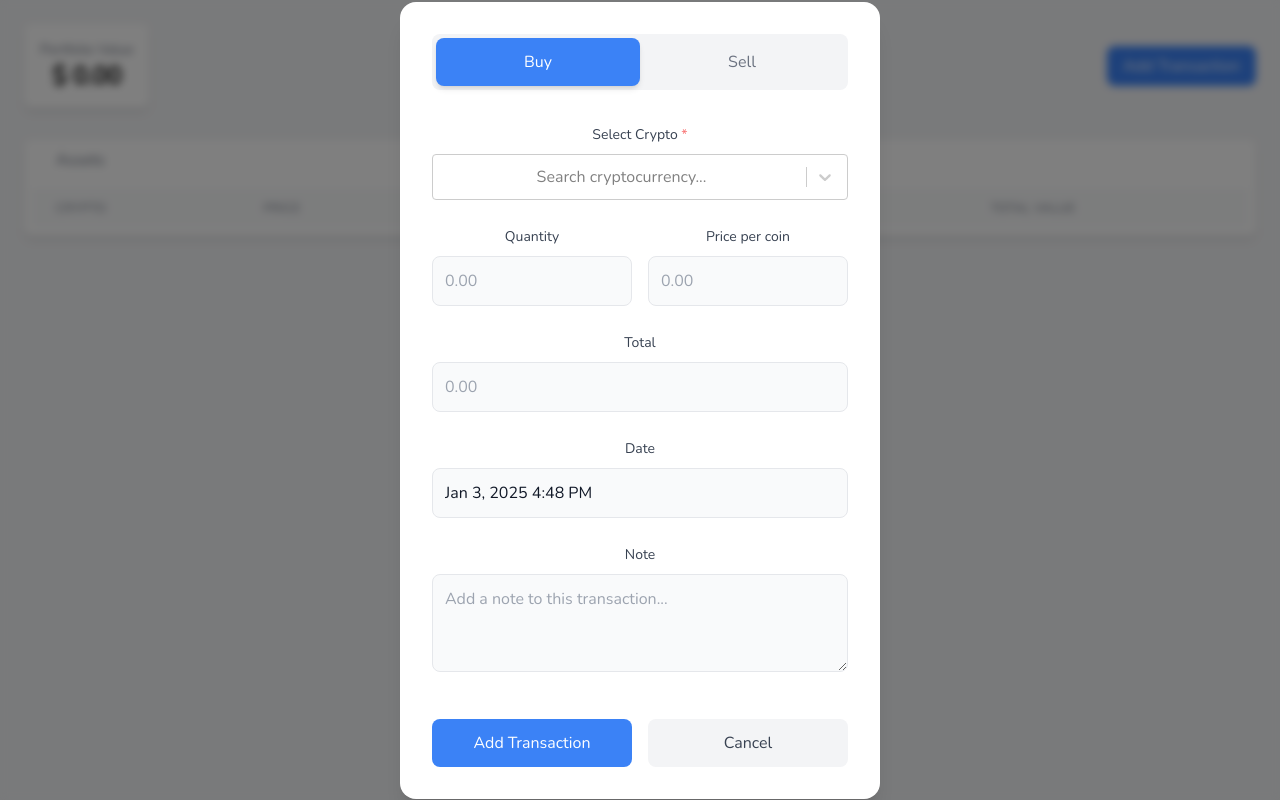
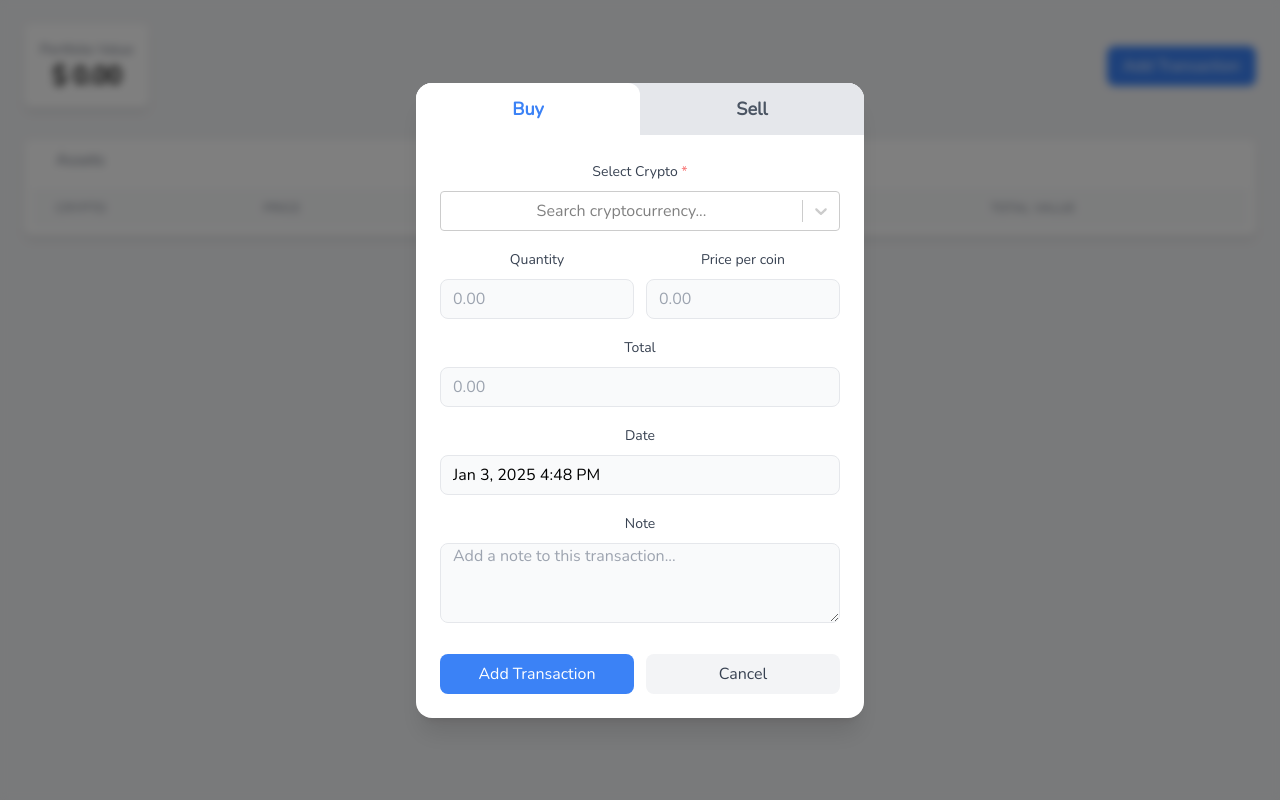
Before and after one commit to mylordkaz/cryptrackDesktop, a React (Vite) app in the folder frontend/: page / in a window 1280 px wide. Both pictures are taken after a click on the button "Add Transaction". Built offline with nearby package versions, Linux system fonts and the light colour scheme.

Commit message:
UI: improve from design

```diff
--- a/frontend/src/components/AddTransactionModal.tsx
+++ b/frontend/src/components/AddTransactionModal.tsx
@@ -145,33 +145,55 @@ export function AddTransactionModal({
   if (!isOpen) return null;
 
   return (
-    <div className="fixed inset-0 bg-black/50 backdrop-blur-sm flex items-center justify-center">
-      <div className="bg-white p-8 rounded-2xl w-[480px] shadow-xl">
+    <div className="fixed inset-0 bg-black/50 backdrop-blur-sm flex items-center justify-center overflow-y-auto">
+      <div className="relative min-h-screen w-full flex items-center justify-center p-4">
+        <div className="bg-white rounded-2xl w-full max-w-md shadow-xl max-h-[90vh] overflow-y-auto">
           {/* Buy/Sell Tabs */}
-        <div className="flex mb-8 bg-gray-100 p-1 rounded-lg">
-          <button
-            className={`flex-1 py-3 rounded-lg font-medium transition-all ${
+          <div className="flex bg-gray-200">
+            <div
+              className={`flex-1 relative text-center px-8 py-3 cursor-pointer select-none
+            ${
               tab === "buy"
-                ? "bg-blue-500 text-white shadow-md"
-                : "text-gray-500 hover:text-gray-700"
-            }`}
+                ? "bg-white rounded-t-xl"
+                : "bg-gray-200 rounded-t-xl rounded-br-xl"
+            }
+          `}
               onClick={() => setTab("buy")}
             >
+              <span
+                className={`font-bold text-lg ${tab === "buy" ? "text-blue-500" : "text-gray-600"}`}
+              >
                 Buy
-          </button>
-          <button
-            className={`flex-1 py-3 rounded-lg font-medium transition-all ${
+              </span>
+              {/* Connect tab to content when active */}
+              {tab === "buy" && (
+                <div className="absolute bottom-0 left-0 right-0 h-1 bg-white" />
+              )}
+            </div>
+            <div
+              className={`flex-1  relative text-center px-8 py-3 cursor-pointer select-none
+            ${
               tab === "sell"
-                ? "bg-red-500 text-white shadow-md"
-                : "text-gray-500 hover:text-gray-700"
-            }`}
+                ? "bg-white rounded-t-xl"
+                : "bg-gray-200 rounded-t-xl rounded-bl-xl"
+            }
+          `}
               onClick={() => setTab("sell")}
             >
+              <span
+                className={`font-bold text-lg ${tab === "sell" ? "text-red-500" : "text-gray-600"}`}
+              >
                 Sell
-          </button>
+              </span>
+              {/* Connect tab to content when active */}
+              {tab === "sell" && (
+                <div className="absolute bottom-0 left-0 right-0 h-1 bg-white" />
+              )}
+            </div>
           </div>
 
-        <form className="space-y-6" onSubmit={handleSubmit}>
+          <div className="p-6">
+            <form className="space-y-4" onSubmit={handleSubmit}>
               {/* Select Crypto */}
               <div className="space-y-2">
                 <label className="text-sm font-medium text-gray-700">
@@ -206,7 +228,7 @@ export function AddTransactionModal({
                   isSearchable
                   classNames={{
                     control: (state) =>
-                  `p-1 bg-gray-50 border ${
+                      `!min-h-[40px] bg-gray-50 border ${
                         !selectedCrypto ? "border-red-500" : "border-gray-200"
                       } rounded-lg focus-within:ring-2 focus-within:ring-blue-500 focus-within:border-blue-500`,
                     input: () => "text-gray-900",
@@ -216,11 +238,11 @@ export function AddTransactionModal({
                         : "bg-white cursor-pointer hover:bg-gray-50",
                   }}
                 />
-            {error && <p className="text-red-400 text-sm mt-1">{error}</p>}
+                {error && <p className="text-red-400 text-sm">{error}</p>}
               </div>
 
               {/* Amount and Price */}
-          <div className="grid grid-cols-2 gap-4">
+              <div className="grid grid-cols-2 gap-3">
                 <div className="space-y-2">
                   <label className="text-sm font-medium text-gray-700">
                     Quantity
@@ -228,7 +250,7 @@ export function AddTransactionModal({
                   <input
                     type="number"
                     placeholder="0.00"
-                className="w-full p-3 bg-gray-50 border border-gray-200 rounded-lg text-gray-900 focus:ring-2 focus:ring-blue-500 focus:border-blue-500"
+                    className="w-full h-10 px-3 bg-gray-50 border border-gray-200 rounded-lg"
                     value={quantity}
                     onChange={(e) => setQuantity(e.target.value)}
                   />
@@ -240,7 +262,7 @@ export function AddTransactionModal({
                   <input
                     type="number"
                     placeholder="0.00"
-                className="w-full p-3 bg-gray-50 border border-gray-200 rounded-lg text-gray-900 focus:ring-2 focus:ring-blue-500 focus:border-blue-500"
+                    className="w-full h-10 px-3 bg-gray-50 border border-gray-200 rounded-lg"
                     value={price}
                     onChange={(e) => setPrice(e.target.value)}
                   />
@@ -249,11 +271,13 @@ export function AddTransactionModal({
 
               {/* Total */}
               <div className="space-y-2">
-            <label className="text-sm font-medium text-gray-700">Total</label>
+                <label className="text-sm font-medium text-gray-700">
+                  Total
+                </label>
                 <input
                   type="number"
                   placeholder="0.00"
-              className="w-full p-3 bg-gray-50 border border-gray-200 rounded-lg text-gray-900 focus:ring-2 focus:ring-blue-500 focus:border-blue-500"
+                  className="w-full h-10 px-3 bg-gray-50 border border-gray-200 rounded-lg"
                   value={total}
                   onChange={(e) => setTotal(e.target.value)}
                 />
@@ -261,7 +285,9 @@ export function AddTransactionModal({
 
               {/* Date */}
               <div className="space-y-2">
-            <label className="text-sm font-medium text-gray-700">Date</label>
+                <label className="text-sm font-medium text-gray-700">
+                  Date
+                </label>
                 <DatePicker
                   selected={selectedDate}
                   onChange={(date: Date | null) => {
@@ -271,17 +297,19 @@ export function AddTransactionModal({
                   timeFormat="HH:mm"
                   timeIntervals={15}
                   dateFormat="MMM d, yyyy h:mm aa"
-              className="w-full p-3 bg-gray-50 border border-gray-200 rounded-lg text-gray-900 focus:ring-2 focus:ring-blue-500 focus:border-blue-500"
+                  className="w-full h-10 px-3 bg-gray-50 border border-gray-200 rounded-lg"
                   popperClassName="react-datepicker-popper"
                   calendarClassName="rounded-lg border shadow-lg"
                 />
               </div>
 
               <div className="space-y-2">
-            <label className="text-sm font-medium text-gray-700">Note</label>
+                <label className="text-sm font-medium text-gray-700">
+                  Note
+                </label>
                 <textarea
                   placeholder="Add a note to this transaction..."
-              className="w-full p-3 bg-gray-50 border border-gray-200 rounded-lg text-gray-900 focus:ring-2 focus:ring-blue-500 focus:border-blue-500"
+                  className="w-full h-20 px-3 bg-gray-50 border border-gray-200 rounded-lg"
                   value={note}
                   onChange={(e) => setNote(e.target.value)}
                   rows={3}
@@ -289,16 +317,18 @@ export function AddTransactionModal({
               </div>
 
               {/* Action Buttons */}
-          <div className="flex gap-4 pt-4">
+              <div className="flex gap-3 pt-2">
+                {" "}
+                {/* reduced spacing */}
                 <button
                   type="submit"
-              className="flex-1 py-3 bg-blue-500 text-white font-medium rounded-lg hover:bg-blue-600 transition-colors"
+                  className="flex-1 py-2 bg-blue-500 text-white font-medium rounded-lg hover:bg-blue-600"
                 >
                   Add Transaction
                 </button>
                 <button
                   type="button"
-              className="flex-1 py-3 bg-gray-100 text-gray-700 font-medium rounded-lg hover:bg-gray-200 transition-colors"
+                  className="flex-1 py-2 bg-gray-100 text-gray-700 font-medium rounded-lg hover:bg-gray-200"
                   onClick={onClose}
                 >
                   Cancel
@@ -307,5 +337,7 @@ export function AddTransactionModal({
             </form>
           </div>
         </div>
+      </div>
+    </div>
   );
 }
```
Lines whose indentation alone changed are shown as unchanged.
